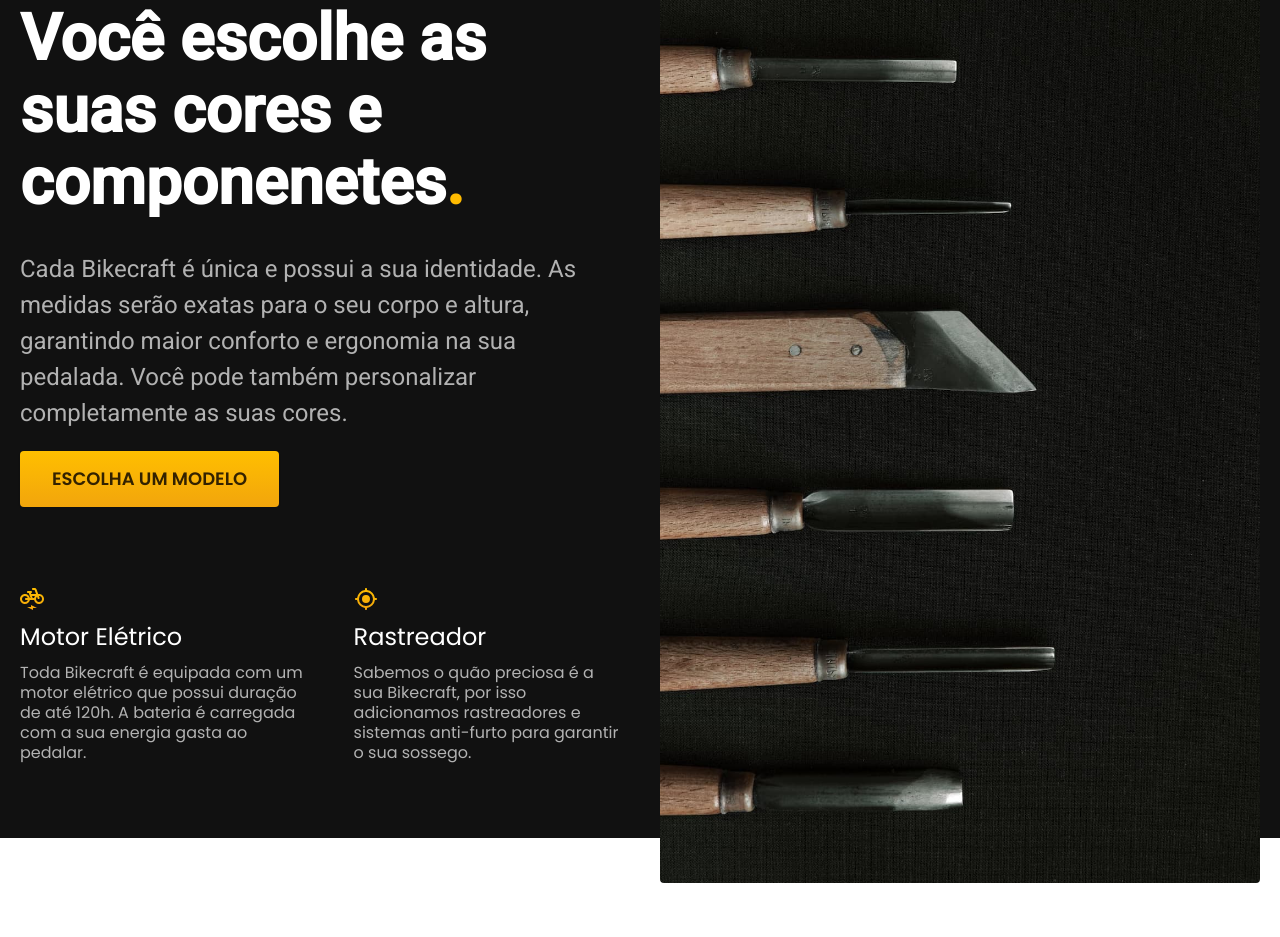
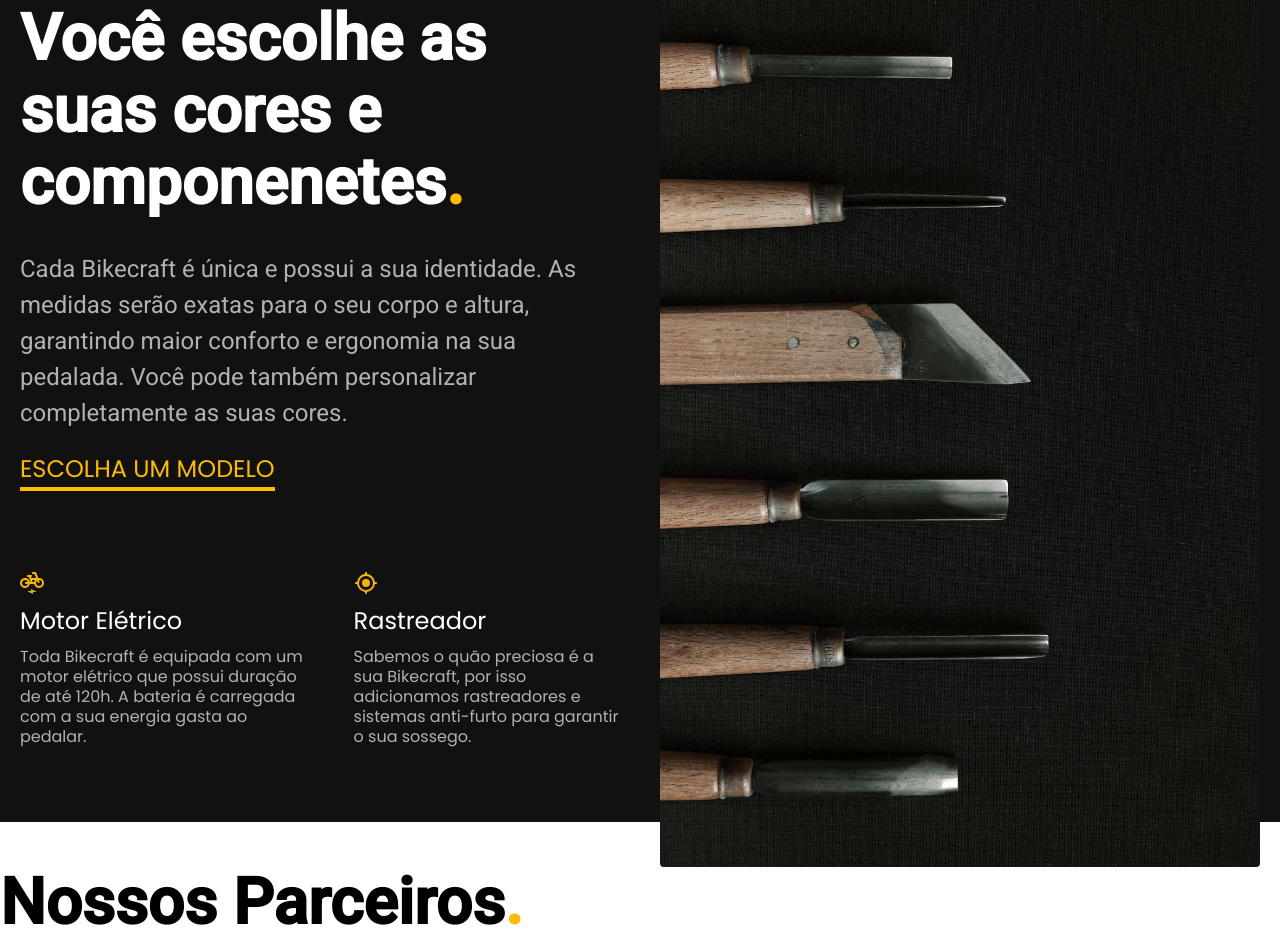
Before and after one commit to Diicamp/BikeCraft, a plain HTML site: page index.html in a window 1280 px wide. Shown: the part 1794-2731 px from the top of the page. Before the commit the page ends 2677 px from the top, so only its background shows below. Drawn offline with Linux system fonts and the light colour scheme.

Commit message:
atualizacao

```diff
--- a/css/home/tecnologia.css
+++ b/css/home/tecnologia.css
@@ -59,6 +59,8 @@
   margin-bottom: 8px;
 }
 
+
+
 @media (max-width: 800px) {
   .tecnologia-bg {
     box-shadow: initial;
--- a/css/utilidades/componentes.css
+++ b/css/utilidades/componentes.css
@@ -15,3 +15,23 @@
 .botao:hover {
   background: linear-gradient(#ffb60d, #e59317);
 }
+
+.link {
+  display: inline-block;
+  color: var(--cor-p1);
+  font: 500 1.5rem/1.5 "Poppins", sans-serif;
+  text-transform: uppercase;
+
+}
+
+.link::after {
+  content: "";
+  display: block;
+  width: 100%;
+  height: 4px;
+  background-color: currentColor;
+}
+
+.link:hover {
+  color: var(--cor-0);
+}
--- a/index.html
+++ b/index.html
@@ -80,7 +80,7 @@
                     maior conforto e ergonomia na sua pedalada. Você pode também personalizar completamente as suas
                     cores.
                 </p>
-                <a class="botao link" href="/.bicicletas.html">Escolha um modelo</a>
+                <a class="link" href="/.bicicletas.html">Escolha um modelo</a>
                 <div class="tecnologia-info">
                     <div>
                         <img src="./img/icones/eletrica.svg" alt="">
@@ -102,8 +102,14 @@
                 <img src="./img/fotos/tecnologia.jpg" alt="tecnologia">
             </div>
         </div>
+    </article>
 
-    </article>
+    <section class="parceiros" aria-label="Nossos Parceiros">
+        <h1 class="font-xxl">Nossos Parceiros<span class="cor-p1">.</span></h1>
+        <ul>
+            <li><img src="" alt=""></li>
+        </ul>
+    </section>
 </body>
 
 </html>
```
